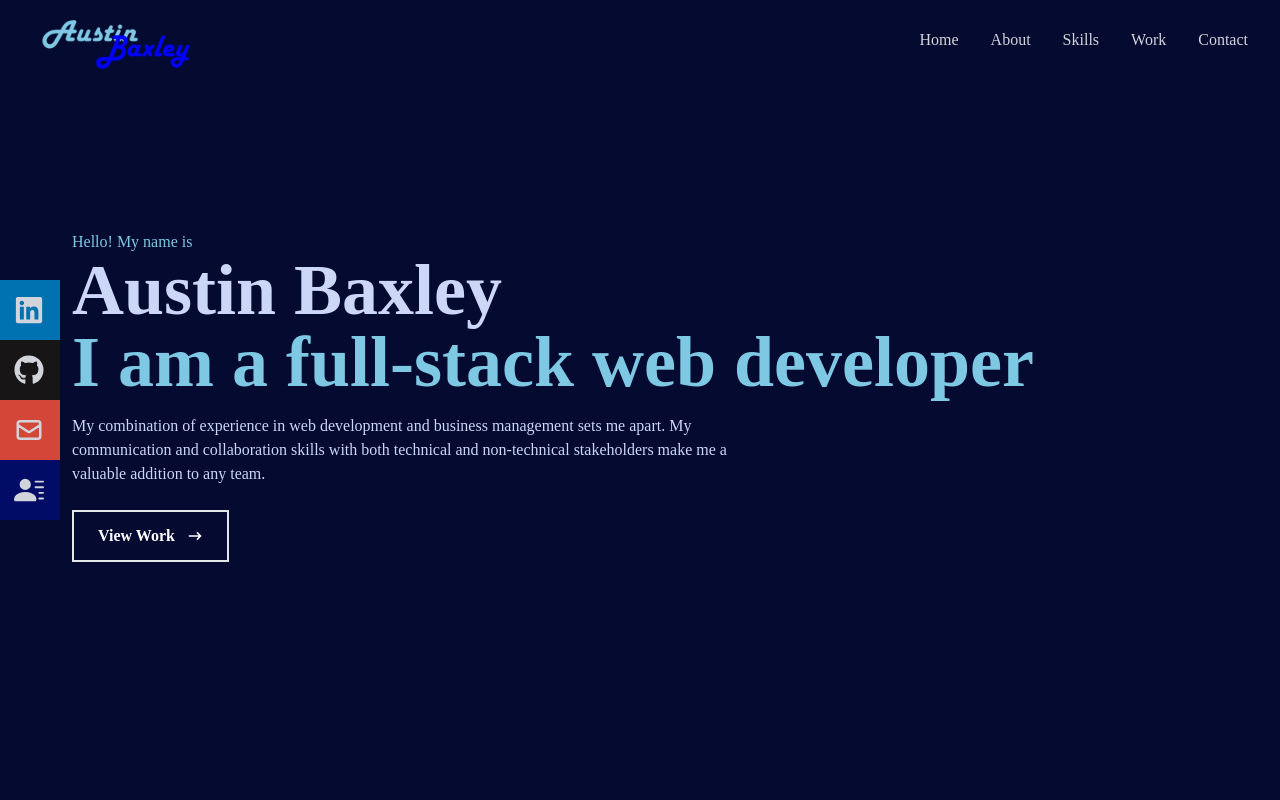
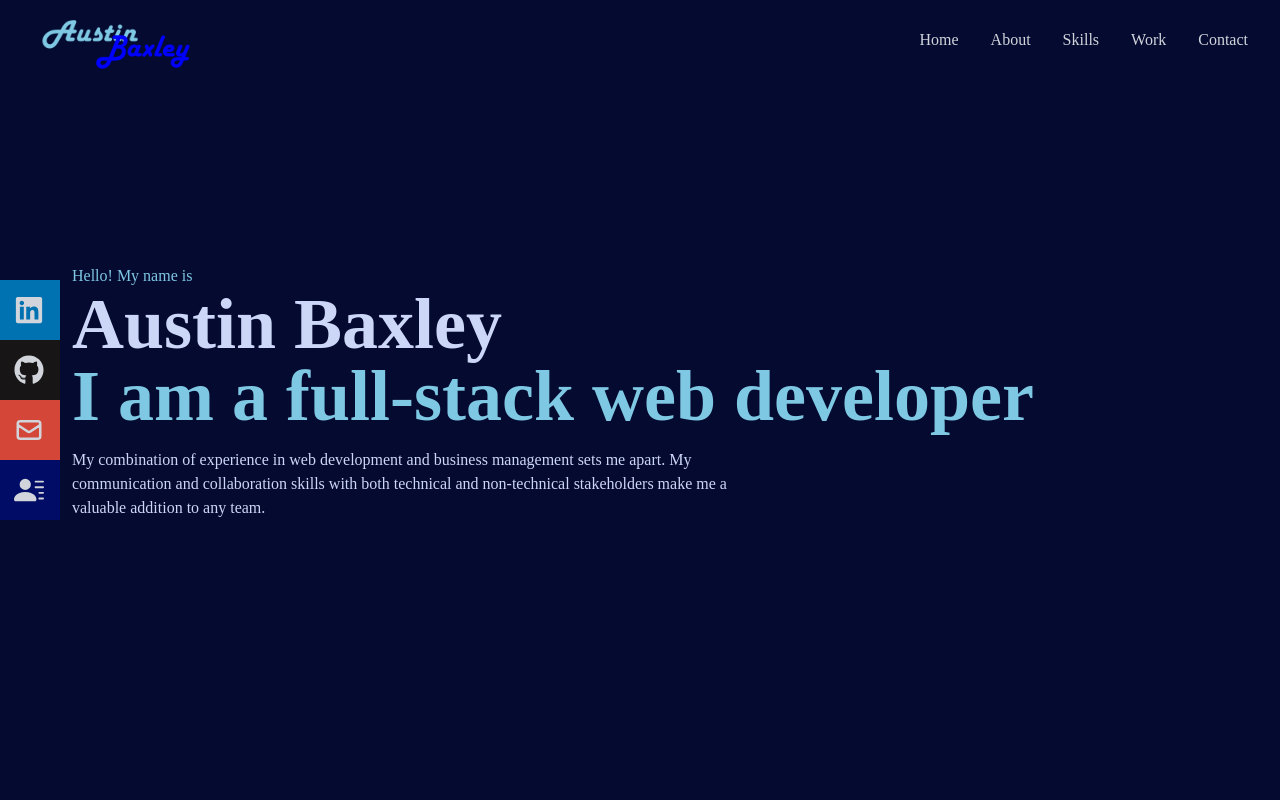
Before and after one commit to abaxley2/React-Portfolio-2023, a React (Create React App) app: page / in a window 1280 px wide. Shown: the top 800 px of the page. Built offline with nearby package versions, Linux system fonts and the light colour scheme.

Commit message:
edited button on home

```diff
--- a/src/components/Home.jsx
+++ b/src/components/Home.jsx
@@ -1,5 +1,6 @@
 import React from "react";
 import { HiArrowNarrowRight } from "react-icons/hi";
+// import { Link } from "react-scroll";
 
 const Home = () => {
   return (
@@ -20,7 +21,7 @@ const Home = () => {
           addition to any team.
         </p>
         <div>
-          <button className="text-white group font-bold border-2 px-6 py-3 my-2 flex items-center hover:bg-[#7EC8E3] hover:border-[#7EC8E3]">
+          <button className="hidden text-white group font-bold border-2 px-6 py-3 my-2 flex items-center hover:bg-[#7EC8E3] hover:border-[#7EC8E3]">
             View Work
             <span className="group-hover:rotate-180 duration-300">
               <HiArrowNarrowRight className="ml-3" />
```
